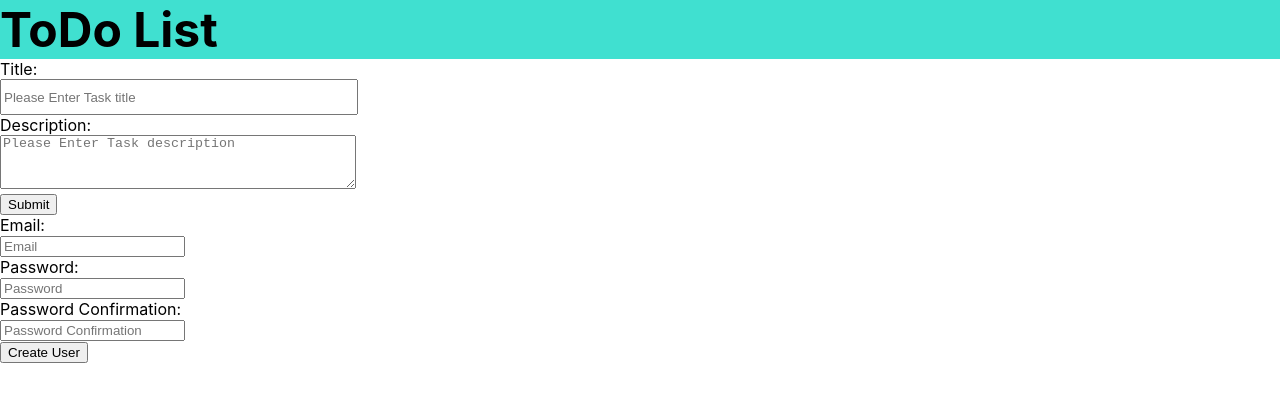
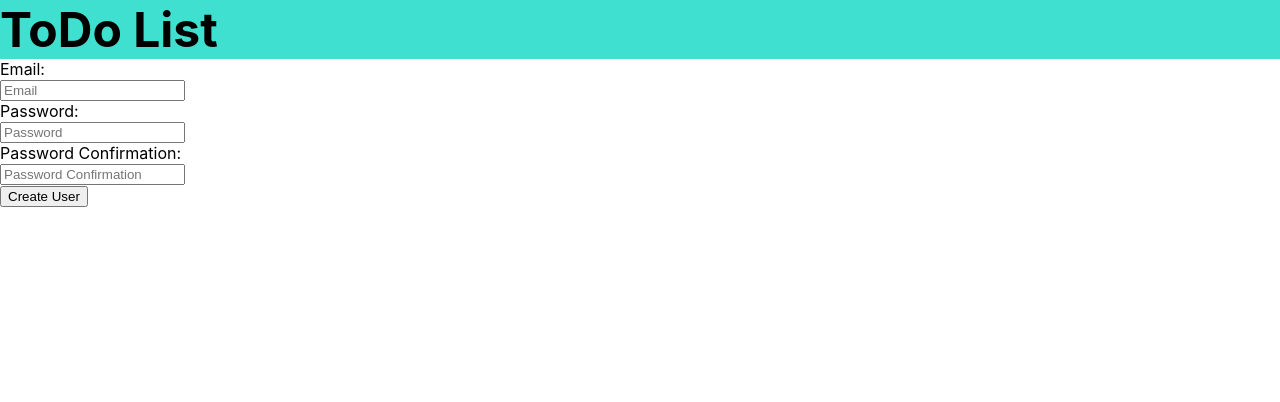
Before and after one commit to vivek-114/basic-app, a React (Create React App) app in the folder trail_app/: page /registrations in a window 1280 px wide. Shown: the top 402 px of the page. Built offline with nearby package versions, Linux system fonts and the light colour scheme.

Commit message:
Adds seperate routes for list component and the registration component.

```diff
--- a/trail_app/package.json
+++ b/trail_app/package.json
@@ -9,6 +9,7 @@
     "axios": "^1.2.1",
     "react": "^18.2.0",
     "react-dom": "^18.2.0",
+    "react-router": "^6.5.0",
     "react-scripts": "5.0.1",
     "web-vitals": "^2.1.4"
   },
@@ -35,5 +36,8 @@
       "last 1 firefox version",
       "last 1 safari version"
     ]
+  },
+  "devDependencies": {
+    "react-router-dom": "^6.5.0"
   }
 }
--- a/trail_app/src/App.js
+++ b/trail_app/src/App.js
@@ -1,31 +1,21 @@
 import logo from './logo.svg';
 import './App.css';
+import {BrowserRouter as Router, Routes, Route, Link, BrowserRouter} from 'react-router-dom'
 import List from './component/List.js'
 import Registration from './component/Registration';
 
 function App() {
   return (
-
-    // <div className="App">
-    //   <header className="App-header">
-    //     <img src={logo} className="App-logo" alt="logo" />
-    //     <p>
-    //       Edit <code>src/App.js</code> and save to reload.
-    //     </p>
-    //     <a
-    //       className="App-link"
-    //       href="https://reactjs.org"
-    //       target="_blank"
-    //       rel="noopener noreferrer"
-    //     >
-    //       Learn React
-    //     </a>
-    //   </header>
+    <BrowserRouter>
+      <Routes>
+        <Route path="/" element= {<List />}> </Route>
+        <Route path="registrations" element = {<Registration />} />
+      </Routes>
+    </BrowserRouter>
+    // <div>
+    //   <List />
+    //   <Registration />
     // </div>
-    <div>
-      <List />
-      <Registration />
-    </div>
   );
 }
 
--- a/trail_app/src/component/Registration.js
+++ b/trail_app/src/component/Registration.js
@@ -1,4 +1,5 @@
 import React from "react";
+import List from "./List";
 
 class Registration extends React.Component{
     constructor(props) {
@@ -21,6 +22,7 @@ class Registration extends React.Component{
         return(
             <form onSubmit={this.createUser}>
                 <div>
+                    <header> ToDo List </header>
                     <label> Email: </label>
                     <br></br>
                     <input type="text" name="email" placeholder="Email" value = {this.state.email}/>
```
Also changed, not shown: 1 other file (tests, documents, lock files or other folders).
